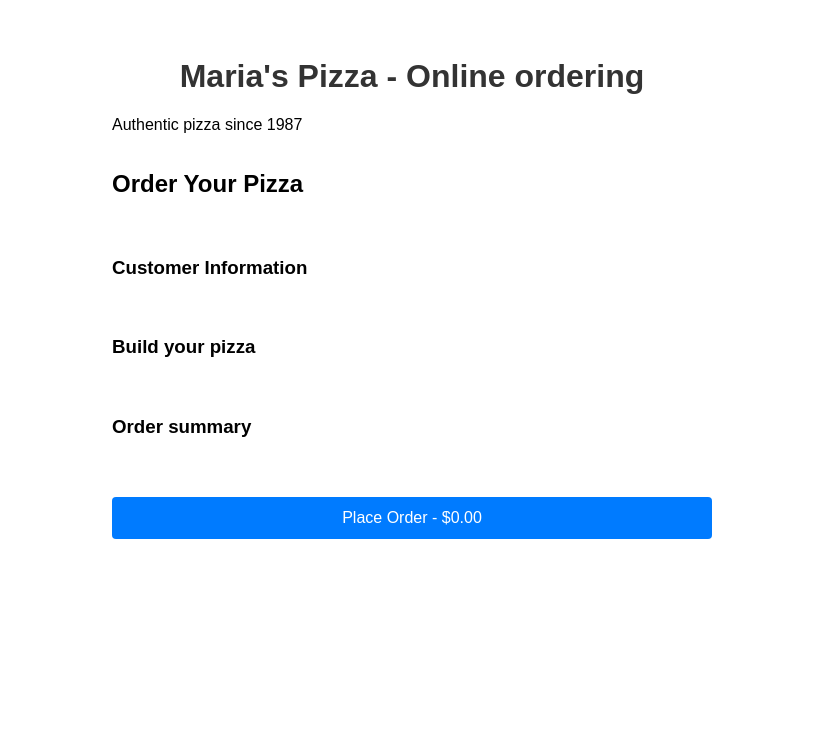
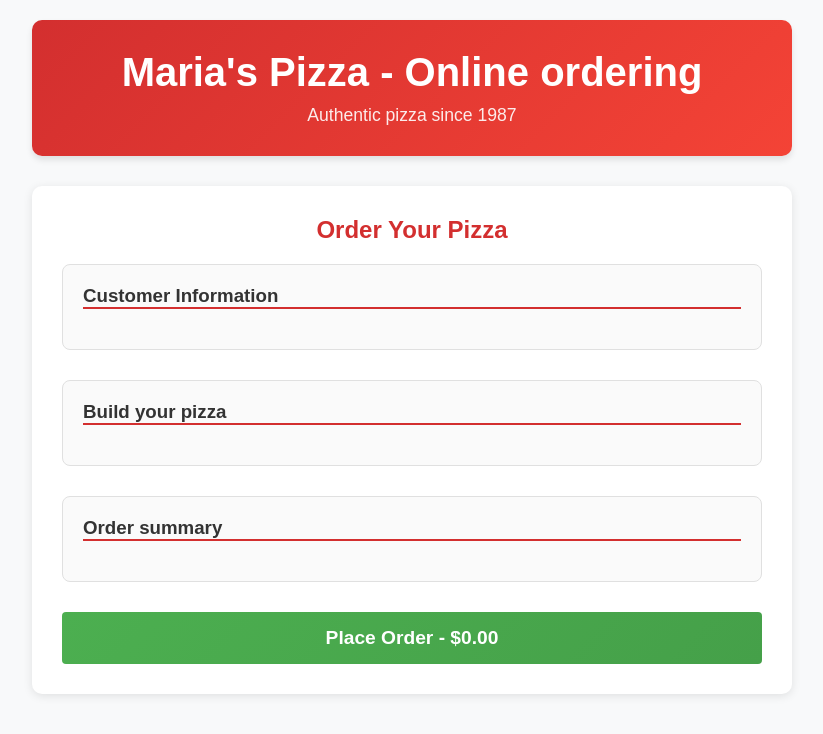
Before and after one commit to singhpreet86/react-essentials-assignment, a React (Create React App) app: page / in a window 1280 px wide. Shown: the top 734 px of the page, without its empty margins (228-1051 px from the left). Built offline with nearby package versions, Linux system fonts and the light colour scheme.

Commit message:
Update App.css

```diff
--- a/src/App.css
+++ b/src/App.css
@@ -1,101 +1,93 @@
-.App {
-  max-width: 600px;
-  margin: 0 auto;
-  padding: 20px;
+*{
+  margin: 0;
+  padding: 0;
+  box-sizing: border-box;
+}
+
+body{
+  background-color: #f8f9fa;
+  color: #333;
   font-family: Arial, Helvetica, sans-serif;
 }
 
-h1{
+
+.App {
+  max-width: 800px;
+  margin: 0 auto;
+  padding: 20px;
+}
+
+header{
+  background: linear-gradient(135deg, #d32f2f, #f44336);
+  color: white;
   text-align: center;
-  color: #333;
-  margin-top: 30px;
+  padding: 30px 20px;
+  border-radius: 10px;
+  margin-bottom: 30px;
+  box-shadow: 0 4px 6px rgba(0, 0, 0, 0.1);
+}
+
+header h1{
+  font-size: 2.5rem;
+  margin-bottom: 10px;
+}
+
+header p{
+  font-size: 1.1rem;
+  opacity: 0.9;
+}
+
+.pizza-order-form {
+  background-color: white;
+  padding: 30px;
+  border-radius: 10px;
+  box-shadow: 0 2px 10px rgba(0, 0, 0, 0.1);
+}
+
+.pizza-order-form h2 {
+  text-align: center;
+  margin-bottom: 20px;
+  color: #d32f2f;
+
+
+}
+
+section {
+  margin-bottom: 30px;
+  padding: 20px;
+  border: 1px solid #e0e0e0;
+  border-radius: 8px;
+  background-color: #fafafa;
 }
 
 
-form{
- display: flex;
-  flex-direction: column;
-  gap: 20px;
-}
-
-form > div {
-  display: flex;
-  flex-direction: column;
-  gap: 5px;
-}
-
-label {
-  font-weight: bold;
-  color: #555;
-}
-
-input, select, textarea {
-  padding: 10px;
-  border: 1px solid #ddd;
-  border-radius: 4px;
-  font-size: 16px;
-}
-
-input:focus, select:focus, textarea:focus {
-  border-color: #007;
-  outline: none;
-  box-shadow: 0 0 0 2px rgba(0, 123, 255, 0.25);
-}
-
-.error {
-  border-color: #dc3545;
-  box-shadow: 0 0 0 2px rgba(220, 53, 69, 0.25);
+section h3 {
+  margin-bottom: 20px;
+  color: #333;
+  border-bottom: 2px solid #d32f2f;
 
 }
 
-.error-message {
-  color: #dc3545;
-  font-size: 14px;
-  margin-top: 5px;
-}
 
-.character-count {
-  font-size: 12px;
-  color: #666;
-  text-align: right;
-  display: block;
-  margin-top: 5px;
-}
-
-.checkbox-label {
-  display: flex;
-  align-items: center;
-  gap: 10px;
-  font-weight: normal;
-  cursor: pointer;
-}
-
-.checkbox-label input[type="checkbox"] {
-  margin: 0;
-  width: auto;
-}
-
-.character-count.warning {
-  color: #ffc107;
-  font-weight: bold;
-}
 
 button[type="submit"] {
-  background-color: #007bff;
+  width: 100%;
+  background: linear-gradient(135deg, #4caf50, #45a049);
   color: white;
-  padding: 12px 24px;
-  margin-top: 20px;
-  border: none;
+    border: none;
+
+  padding: 15px;
+    font-size: 1.2rem;
+  font-weight: bold;
+
   border-radius: 4px;
-  font-size: 16px;
+
   cursor: pointer;
+  transition: transform 0.2s;
 }
 
 button[type="submit"]:hover {
-  background-color: #0056b3;
+
+  transform: translateY(-2px);
+  box-shadow: 0 4px 8px rgba(0, 0, 0, 0.2);
 }
-
-button[type="submit"]:disabled {
-  background-color: #6c757d;
-  cursor: not-allowed;
-}
```
